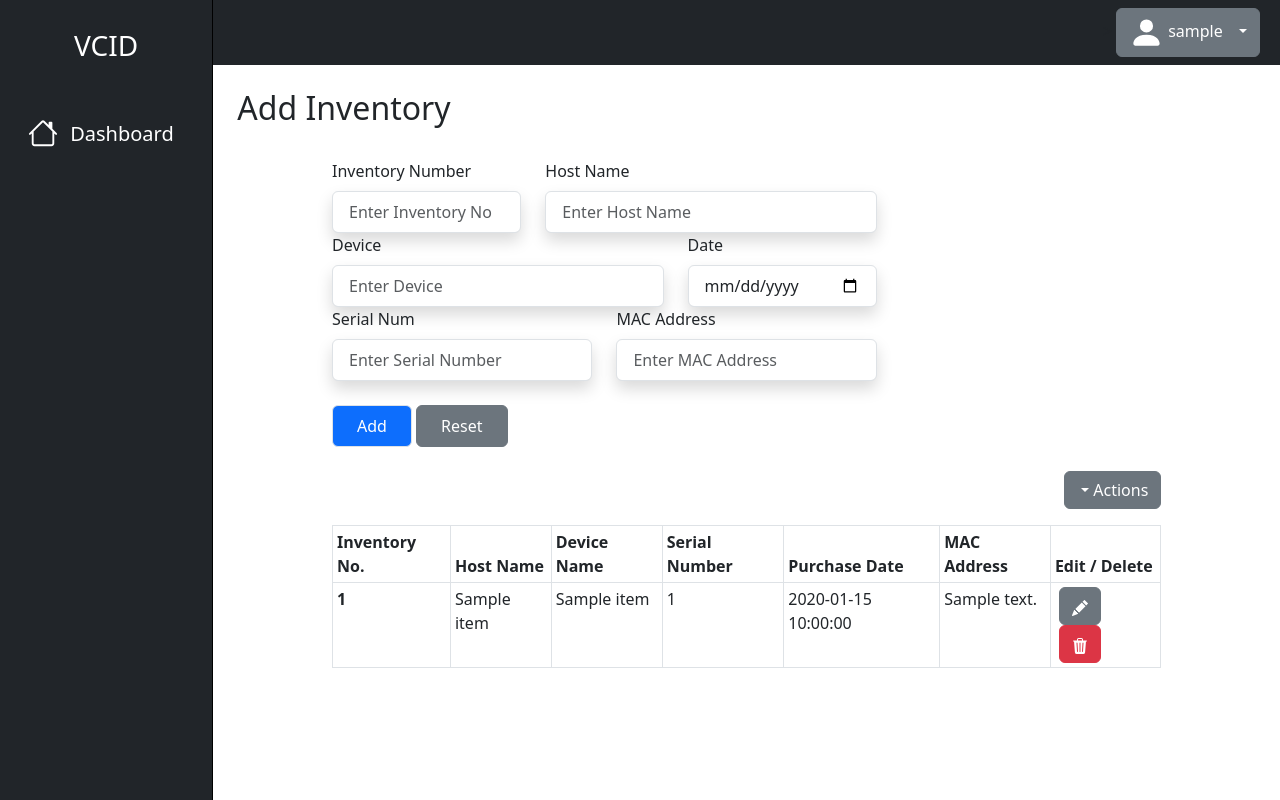
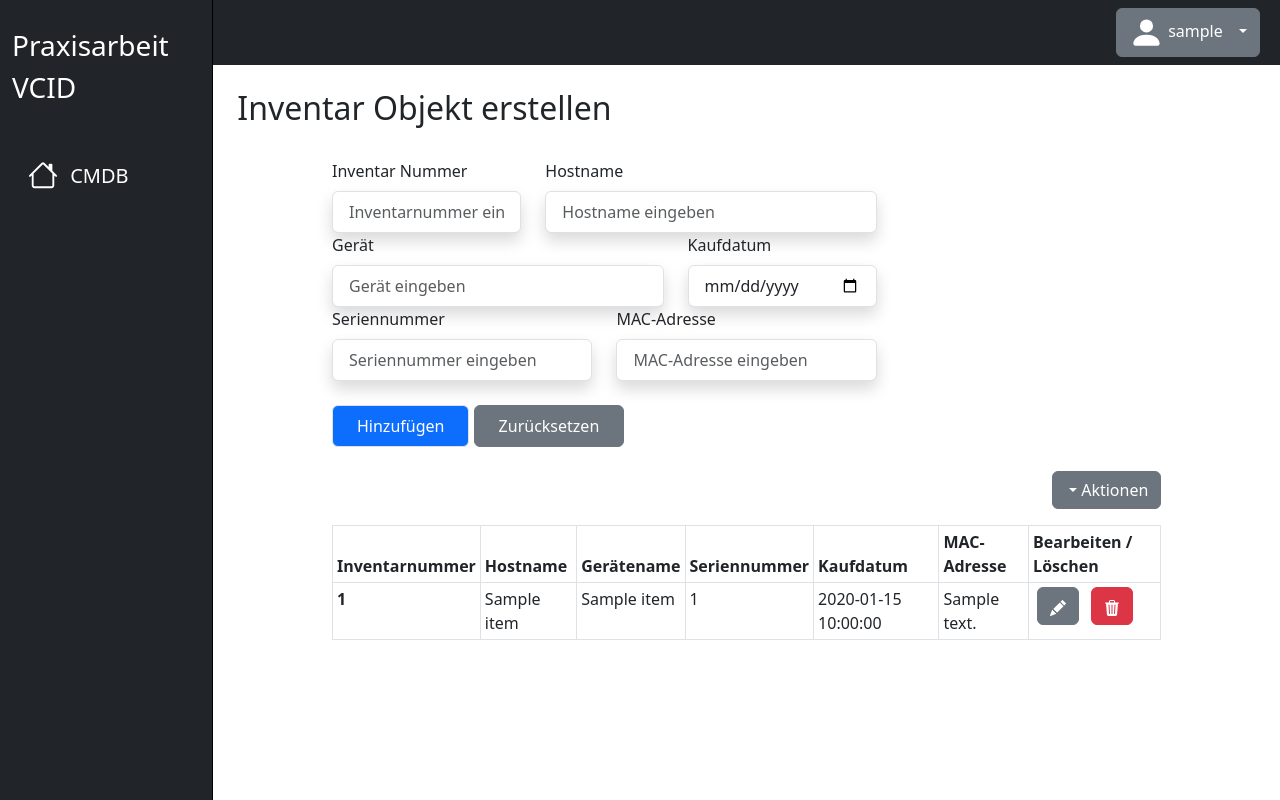
Before and after one commit to EliasMulterer/VCID_Elias_Multerer, a Flask app: template templates/edit.html in a window 1280 px wide. Run offline with Flask 3, Linux system fonts and the light colour scheme; the template is opened without the code that fills it: most values are stand-ins (such as "Sample title", 1, 10 or a date in 2020); some libraries are stand-ins or nearby versions.

Commit message:
Anpassung HTML Files

```diff
--- a/templates/base.html
+++ b/templates/base.html
@@ -3,7 +3,7 @@
 <head>
     <meta charset="UTF-8">
     <meta name="viewport" content="width=device-width, initial-scale=1.0">
-    <title>VCID</title>
+    <title>Praxisarbeit VCID</title>
     <link href="https://cdn.jsdelivr.net/npm/bootstrap@5.3.0/dist/css/bootstrap.min.css" rel="stylesheet" integrity="sha384-9ndCyUaIbzAi2FUVXJi0CjmCapSmO7SnpJef0486qhLnuZ2cdeRhO02iuK6FUUVM" crossorigin="anonymous">
 </head>
 <body>
@@ -12,7 +12,7 @@
             <div class="col-auto col-md-3 col-xl-2 px-sm-1 px-0 bg-dark border-end border-black">
                 <div class="d-flex flex-column align-items-center align-items-sm-start px-2 pt-2 text-white min-vh-100">
                     <a href="/" class="d-flex align-items-center py-3 mb-md-0 me-md-auto mx-auto text-white text-decoration-none">
-                        <span class="fs-3 d-none d-sm-inline">VCID</span>
+                        <span class="fs-3 d-none d-sm-inline">Praxisarbeit VCID</span>
                     </a>
                     <ul class="nav nav-pills flex-column mb-sm-auto mb-0 align-items-center align-items-sm-start mt-4" id="menu">
                         <li class="nav-item my-1 align-items-center mx-auto ms-3">
@@ -20,7 +20,7 @@
                                 <svg xmlns="http://www.w3.org/2000/svg" width="30" height="30" fill="white" class="bi bi-house mb-2" viewBox="0 0 16 16">
                                     <path d="M8.707 1.5a1 1 0 0 0-1.414 0L.646 8.146a.5.5 0 0 0 .708.708L2 8.207V13.5A1.5 1.5 0 0 0 3.5 15h9a1.5 1.5 0 0 0 1.5-1.5V8.207l.646.647a.5.5 0 0 0 .708-.708L13 5.793V2.5a.5.5 0 0 0-.5-.5h-1a.5.5 0 0 0-.5.5v1.293L8.707 1.5ZM13 7.207V13.5a.5.5 0 0 1-.5.5h-9a.5.5 0 0 1-.5-.5V7.207l5-5 5 5Z"/>
                                 </svg>
-                                <span class="ms-2 fs-5 d-none d-sm-inline text-white">Dashboard</span>
+                                <span class="ms-2 fs-5 d-none d-sm-inline text-white">CMDB</span>
                             </a>
                         </li>
                     </ul>
--- a/templates/edit.html
+++ b/templates/edit.html
@@ -10,7 +10,7 @@
     {% endif %}
     {% endwith %}
 
-    <h2 class="m-4">Add Inventory</h2>
+    <h2 class="m-4">Inventar Objekt erstellen</h2>
     <div class="container my-4" style="width: 80%;">
 
         <div class="h-[270px] shadow-md bg mt-4">
@@ -18,52 +18,52 @@
 
                 <div class="form-row row">
                     <div class="form-group col-md-3">
-                        <label class="text-gray-700 text-sm font-bold mb-2" for="inventoryNum">Inventory Number</label>
-                        <input class="form-control shadow appearance-none border rounded py-2 px-3 text-gray-700 leading-tight focus:outline-none focus:shadow-outline" id="inventoryNum" name="inventoryNum" type="text" placeholder="Enter Inventory No">
+                        <label class="text-gray-700 text-sm font-bold mb-2" for="inventoryNum">Inventar Nummer</label>
+                        <input class="form-control shadow appearance-none border rounded py-2 px-3 text-gray-700 leading-tight focus:outline-none focus:shadow-outline" id="inventoryNum" name="inventoryNum" type="text" placeholder="Inventarnummer eingeben">
                     </div>
                     <div class="form-group col-md-5">
                         <label class="block text-gray-700 text-sm font-bold mb-2" for="hostName">
-                            Host Name
+                            Hostname
                         </label>
-                        <input class="form-control shadow appearance-none border rounded py-2 px-3 text-gray-700 leading-tight focus:outline-none focus:shadow-outline" id="hostName" name="hostName" type="text" placeholder="Enter Host Name">
+                        <input class="form-control shadow appearance-none border rounded py-2 px-3 text-gray-700 leading-tight focus:outline-none focus:shadow-outline" id="hostName" name="hostName" type="text" placeholder="Hostname eingeben">
                     </div>
                 </div>
 
                 <div class="form-row row">
                     <div class="form-group col-md-5">
                         <label class="block text-gray-700 text-sm font-bold mb-2" for="device">
-                            Device
+                            Gerät
                         </label>
-                        <input class="form-control shadow appearance-none border rounded w-full py-2 px-3 text-gray-700 leading-tight focus:outline-none focus:shadow-outline" id="device" name="device" type="text" placeholder="Enter Device">
+                        <input class="form-control shadow appearance-none border rounded w-full py-2 px-3 text-gray-700 leading-tight focus:outline-none focus:shadow-outline" id="device" name="device" type="text" placeholder="Gerät eingeben">
                     </div>
                     <div class="form-group col-md-3">
                         <label class="block text-gray-700 text-sm font-bold mb-2" for="date">
-                            Date
+                            Kaufdatum
                         </label>
-                        <input class="form-control shadow appearance-none border rounded w-full py-2 px-3 text-gray-700 leading-tight focus:outline-none focus:shadow-outline" id="date" name="date" type="date" placeholder="Select Date">
+                        <input class="form-control shadow appearance-none border rounded w-full py-2 px-3 text-gray-700 leading-tight focus:outline-none focus:shadow-outline" id="date" name="date" type="date" placeholder="Datum auswählen">
                     </div>
                 </div>
 
                 <div class="form-row row">
                     <div class="form-group col-md-4">
                         <label class="block text-gray-700 text-sm font-bold mb-2" for="serialNum">
-                            Serial Num
+                            Seriennummer
                         </label>
-                        <input class="form-control shadow appearance-none border rounded w-full py-2 px-3 text-gray-700 leading-tight focus:outline-none focus:shadow-outline" id="serialNum" name="serialNum" type="text" placeholder="Enter Serial Number">
+                        <input class="form-control shadow appearance-none border rounded w-full py-2 px-3 text-gray-700 leading-tight focus:outline-none focus:shadow-outline" id="serialNum" name="serialNum" type="text" placeholder="Seriennummer eingeben">
                     </div>
                     <div class="form-group col-md-4">
                         <label class="block text-gray-700 text-sm font-bold mb-2" for="macAddress">
-                            MAC Address
+                            MAC-Adresse
                         </label>
-                        <input class="form-control shadow appearance-none border rounded w-full py-2 px-3 text-gray-700 leading-tight focus:outline-none focus:shadow-outline" id="macAddress" name="macAddress" type="text" placeholder="Enter MAC Address">
+                        <input class="form-control shadow appearance-none border rounded w-full py-2 px-3 text-gray-700 leading-tight focus:outline-none focus:shadow-outline" id="macAddress" name="macAddress" type="text" placeholder="MAC-Adresse eingeben">
                     </div>
                 </div>
                     <div class="col-span-3 flex justify-end my-4">
                         <button class="btn btn-primary h-[50px] w-[100px] text-white font-bold rounded py-2 px-4 border hover:border-black hover:text-black hover:bg-white transition-all " type="submit">
-                            Add
+                            Hinzufügen
                         </button>
                         <button class="btn btn-secondary h-[50px] w-[100px] hover:bg-gray-700 text-white font-bold py-2 px-4 rounded ml-2" type="reset">
-                            Reset
+                            Zurücksetzen
                         </button>
                     </div>
             </form>
@@ -72,12 +72,12 @@
         <div dir="rtl">
             <div class="dropdown mb-3">
                 <button class="btn btn-secondary dropdown-toggle" type="button" id="dropdownMenuButton" data-toggle="dropdown" aria-haspopup="true" aria-expanded="false">
-                  Actions
+                  Aktionen
                 </button>
                 <div class="dropdown-menu" aria-labelledby="dropdownMenuButton">
-                  <a class="dropdown-item">Action 1</a>
-                  <a class="dropdown-item">Action 2</a>
-                  <a class="dropdown-item">Action 3</a>
+                  <a class="dropdown-item">Aktion 1</a>
+                  <a class="dropdown-item">Aktion 2</a>
+                  <a class="dropdown-item">Aktion 3</a>
                 </div>
               </div>
         </div>
@@ -85,13 +85,13 @@
         <table class="table table-bordered table-sm">
             <thead>
             <tr>
-                <th scope="col">Inventory No.</th>
-                <th scope="col">Host Name</th>
-                <th scope="col">Device Name</th>
-                <th scope="col">Serial Number</th>
-                <th scope="col">Purchase Date</th>
-                <th scope="col">MAC Address</th>
-                <th scope="col">Edit / Delete</th>
+                <th scope="col">Inventarnummer</th>
+                <th scope="col">Hostname</th>
+                <th scope="col">Gerätename</th>
+                <th scope="col">Seriennummer</th>
+                <th scope="col">Kaufdatum</th>
+                <th scope="col">MAC-Adresse</th>
+                <th scope="col">Bearbeiten / Löschen</th>
             </tr>
             </thead>
             <tbody>
@@ -100,18 +100,18 @@
                 <tr>
                     <form action="" method="post">
                         <th scope="row">{{item.InventoryNumber}}</th>
-                        <td><input class="form-control rounded py-2 px-3 text-gray-700" id="hostName" name="hostName" type="text" placeholder="Enter Host Name" value="{{item.HostName}}"></td>
-                        <td><input class="form-control rounded py-2 px-3 text-gray-700" id="hostName" name="device" type="text" placeholder="Enter Host Name" value="{{item.DeviceName}}"></td>
-                        <td><input class="form-control rounded py-2 px-3 text-gray-700" id="hostName" name="serialNum" type="text" placeholder="Enter Host Name" value="{{item.SerialNumber}}"></td>
-                        <td><input class="form-control rounded py-2 px-3 text-gray-700" id="hostName" name="date" type="text" placeholder="Enter Host Name" value="{{item.PurchaseDate}}"></td>
-                        <td><input class="form-control rounded py-2 px-3 text-gray-700" id="hostName" name="macAddress" type="text" placeholder="Enter Host Name" value="{{item.MACAddress}}"></td>
+                        <td><input class="form-control rounded py-2 px-3 text-gray-700" id="hostName" name="hostName" type="text" placeholder="Hostname eingeben" value="{{item.HostName}}"></td>
+                        <td><input class="form-control rounded py-2 px-3 text-gray-700" id="hostName" name="device" type="text" placeholder="Hostname eingeben" value="{{item.DeviceName}}"></td>
+                        <td><input class="form-control rounded py-2 px-3 text-gray-700" id="hostName" name="serialNum" type="text" placeholder="Hostname eingeben" value="{{item.SerialNumber}}"></td>
+                        <td><input class="form-control rounded py-2 px-3 text-gray-700" id="hostName" name="date" type="text" placeholder="Hostname eingeben" value="{{item.PurchaseDate}}"></td>
+                        <td><input class="form-control rounded py-2 px-3 text-gray-700" id="hostName" name="macAddress" type="text" placeholder="Hostname eingeben" value="{{item.MACAddress}}"></td>
                         <td>
                             <button type="submit" class="btn btn-success mx-1 my-1"><svg class="me-2" xmlns="http://www.w3.org/2000/svg" x="0px" y="0px" width="16" height="16" viewBox="0,0,256,256">
                                 <g fill="#ffffff" fill-rule="nonzero" stroke="none" stroke-width="1" stroke-linecap="butt" stroke-linejoin="miter" stroke-miterlimit="10" stroke-dasharray="" stroke-dashoffset="0" font-family="none" font-weight="none" font-size="none" text-anchor="none" style="mix-blend-mode: normal"><g transform="scale(9.84615,9.84615)"><path d="M22.56641,4.73047l-1.79297,-1.21875c-0.49609,-0.33594 -1.17578,-0.20703 -1.50781,0.28516l-8.78906,12.96094l-4.03906,-4.03906c-0.42187,-0.42187 -1.10937,-0.42187 -1.53125,0l-1.53516,1.53516c-0.42187,0.42188 -0.42187,1.10938 0,1.53516l6.21094,6.21094c0.34766,0.34766 0.89453,0.61328 1.38672,0.61328c0.49219,0 0.98828,-0.30859 1.30859,-0.77344l10.57813,-15.60547c0.33594,-0.49219 0.20703,-1.16797 -0.28906,-1.50391z"></path></g></g>
-                                </svg>Confirm</button>
+                                </svg>Bestätigen</button>
                             <a href="{{ url_for('index') }}"><button type="button" class="btn btn-danger mx-1"><svg class="me-2" xmlns="http://www.w3.org/2000/svg" x="0px" y="0px" width="16" height="16" viewBox="0,0,256,256">
                                 <g fill="#ffffff" fill-rule="nonzero" stroke="none" stroke-width="1" stroke-linecap="butt" stroke-linejoin="miter" stroke-miterlimit="10" stroke-dasharray="" stroke-dashoffset="0" font-family="none" font-weight="none" font-size="none" text-anchor="none" style="mix-blend-mode: normal"><g transform="scale(8.53333,8.53333)"><path d="M7,4c-0.25587,0 -0.51203,0.09747 -0.70703,0.29297l-2,2c-0.391,0.391 -0.391,1.02406 0,1.41406l7.29297,7.29297l-7.29297,7.29297c-0.391,0.391 -0.391,1.02406 0,1.41406l2,2c0.391,0.391 1.02406,0.391 1.41406,0l7.29297,-7.29297l7.29297,7.29297c0.39,0.391 1.02406,0.391 1.41406,0l2,-2c0.391,-0.391 0.391,-1.02406 0,-1.41406l-7.29297,-7.29297l7.29297,-7.29297c0.391,-0.39 0.391,-1.02406 0,-1.41406l-2,-2c-0.391,-0.391 -1.02406,-0.391 -1.41406,0l-7.29297,7.29297l-7.29297,-7.29297c-0.1955,-0.1955 -0.45116,-0.29297 -0.70703,-0.29297z"></path></g></g>
-                            </svg>Abort</button></a>
+                            </svg>Abbrechen</button></a>
                         </td>
                     </form>
                 </tr>
```
Also changed, not shown: templates/index.html (+26 -26 lines), templates/login.html (+4 -4 lines), templates/signup.html (+12 -12 lines), 1 other file.
